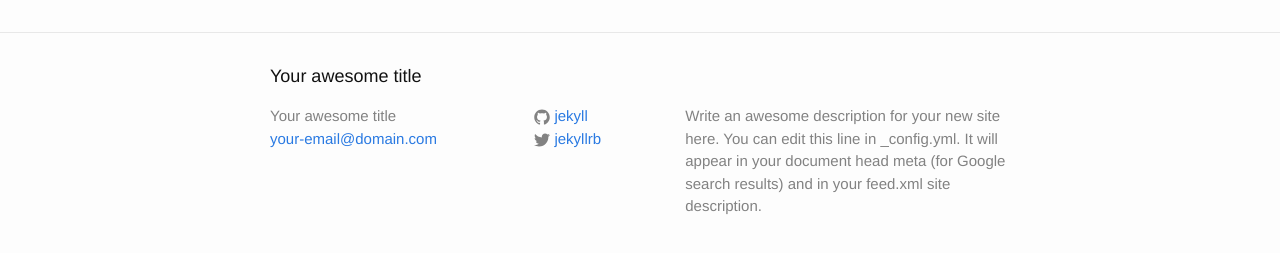
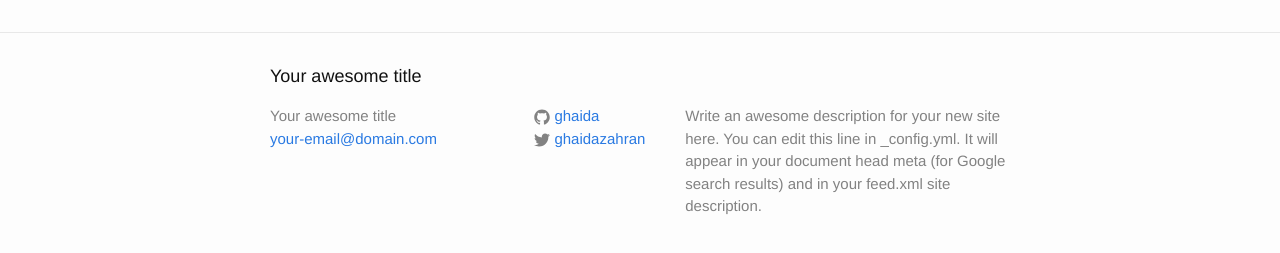
Before and after one commit to ghaida/52games, a Jekyll site: the page built from index.html, in a window 1280 px wide. Shown: the part 264-517 px from the top of the page. Built offline with Jekyll 4.4.1, drawn with Linux system fonts in a browser that asks for light colours.

Commit message:
setup things

```diff
--- a/_config.yml
+++ b/_config.yml
@@ -14,8 +14,8 @@ description: > # this means to ignore newlines until "baseurl:"
   Google search results) and in your feed.xml site description.
 baseurl: "/52games" # the subpath of your site, e.g. /blog
 url: "http://ghaida.github.io/52games" # the base hostname & protocol for your site
-twitter_username: jekyllrb
-github_username:  jekyll
+twitter_username: ghaidazahran
+github_username:  ghaida
 
 # Build settings
 markdown: kramdown
--- a/_includes/head.html
+++ b/_includes/head.html
@@ -6,7 +6,7 @@
   <title>{% if page.title %}{{ page.title }}{% else %}{{ site.title }}{% endif %}</title>
   <meta name="description" content="{% if page.excerpt %}{{ page.excerpt | strip_html | strip_newlines | truncate: 160 }}{% else %}{{ site.description }}{% endif %}">
 
-  <link rel="stylesheet" href="{{ "/css/main.css" | prepend: site.baseurl }}">
+  <link rel="stylesheet" href="{{ "{{ site.baseurl }}/css/main.css" | prepend: site.baseurl }}">
   <link rel="canonical" href="{{ page.url | replace:'index.html','' | prepend: site.baseurl | prepend: site.url }}">
   <link rel="alternate" type="application/rss+xml" title="{{ site.title }}" href="{{ "/feed.xml" | prepend: site.baseurl | prepend: site.url }}">
 </head>
```
